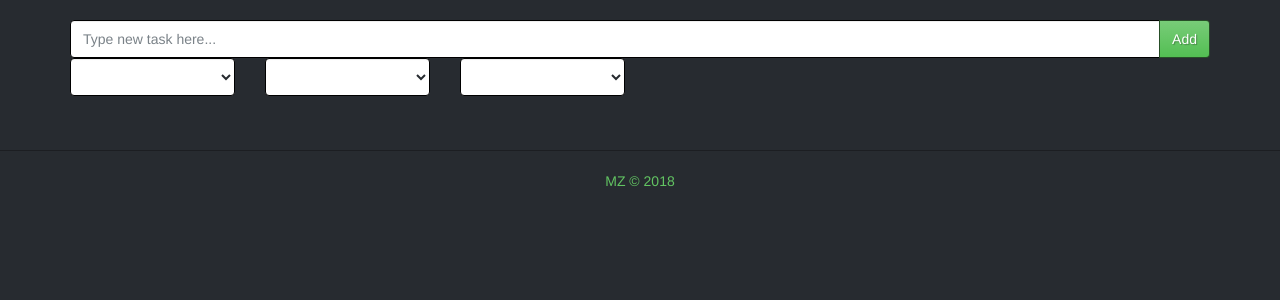
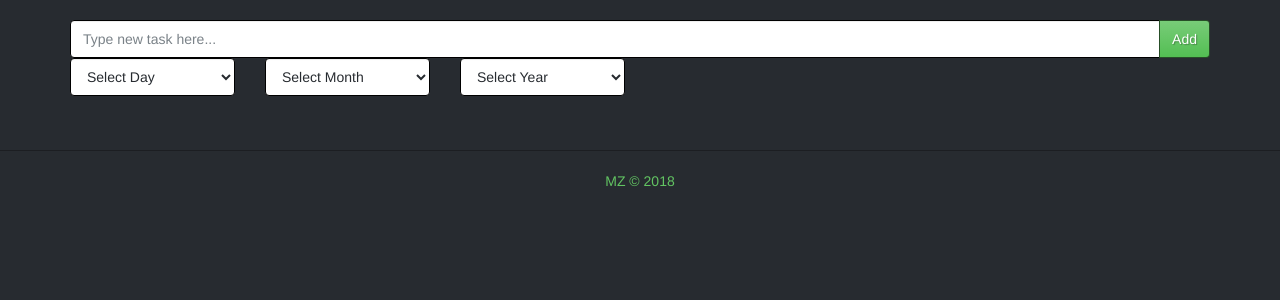
Before and after one commit to mzwae/ci-todo, a CodeIgniter app: page /ci-todo/index.php/tasks/index in a window 1280 px wide. Shown: the part 52-352 px from the top of the page. Run offline with CodeIgniter, Linux system fonts and the light colour scheme; data that the repository does not hold is empty.

Commit message:
fixed syntax errors

```diff
--- a/application/models/tasks_model.php
+++ b/application/models/tasks_model.php
@@ -44,7 +44,7 @@ class Tasks_model extends CI_Model
         $this->db->where('task_id', $id);
         $result = $this->db->get('tasks');
         if ($result) {
-            return true;
+            return $result;
         } else {
             return false;
         }
--- a/application/views/tasks/delete.php
+++ b/application/views/tasks/delete.php
@@ -13,7 +13,7 @@
     <?php echo $row->task_desc; ?>
     <br>
     <br>
-    <?php echo form_submit('submit', 'Delete'); ?> or <a href="tasks">Cancel</a>
+    <?php echo form_submit('submit', 'Delete'); ?> or <a href="<?=base_url()?>tasks">Cancel</a>
 
     <?php echo form_hidden('id', $row->task_id); ?>
   <?php endforeach; ?>
--- a/application/views/tasks/view.php
+++ b/application/views/tasks/view.php
@@ -18,7 +18,7 @@
         <div class="col-md-2">
           <?php echo form_error('task_due_d'); ?>
           <select class="form-control" name="task_due_d">
-            <option></option>
+            <option>Select Day</option>
             <?php for ($i = 1; $i <= 30; $i++): ?>
               <option value="<?=$i?>"><?=date('jS', mktime($i, 0, 0, 0, $i, date('Y')))?></option>
             <?php endfor; ?>
@@ -27,7 +27,7 @@
         <div class="col-md-2">
           <?php echo form_error('task_due_m'); ?>
           <select class="form-control" name="task_due_m">
-            <option></option>
+            <option>Select Month</option>
             <?php for ($i = 1; $i <= 12; $i++): ?>
               <option value="<?=$i?>"><?=date('F', mktime(0, 0, 0, $i, 1, date('Y')))?></option>
             <?php endfor; ?>
@@ -36,7 +36,7 @@
         <div class="col-md-2">
           <?php echo form_error('task_due_y'); ?>
           <select class="form-control" name="task_due_y">
-            <option></option>
+            <option>Select Year</option>
             <?php for ($i = date("Y", strtotime(date("Y"))); $i<=date("Y", strtotime(date("Y").' +5 year')); $i++):?>
               <option value="<?=$i?>"><?=$i?></option>
             <?php endfor; ?>
@@ -72,6 +72,6 @@
     <td width="10%">
       <a href="tasks/delete/<?=$row->task_id?>">Delete</a>
     </td>
-
+</tr>
   <?php endforeach; ?>
 </table>
```
